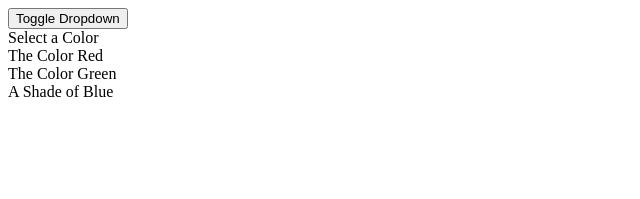
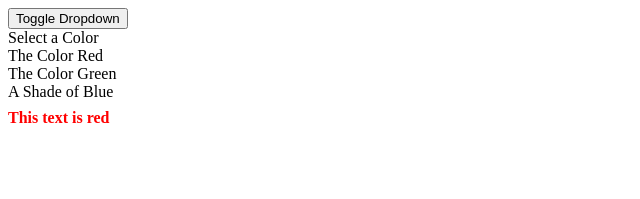
Before and after one commit to Charles-Delannoy/react-widgets, a React (Create React App) app: page / in a window 1280 px wide. Shown: the top 199 px of the page, without its empty margins (0-640 px from the left). Built offline with nearby package versions, Linux system fonts and the light colour scheme; the HTML template or start-up script is replaced by a standard one.

Commit message:
dynamic text color

```diff
--- a/src/components/Dropdown.js
+++ b/src/components/Dropdown.js
@@ -49,6 +49,7 @@ const Dropdown = ({ options, label, selected, onSelectedChange }) => {
             {renderedOptions}
           </div>
         </div>
+        <div style={{fontWeight: 'bold', color: selected.value, marginTop: '8px'}} >{`This text is ${selected.value}`}</div>
       </div>
     </div>
   );
```
